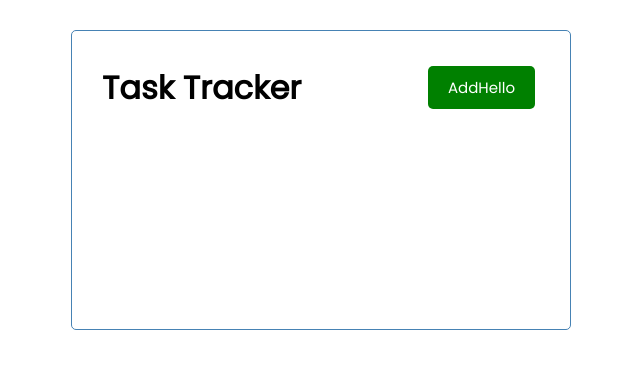
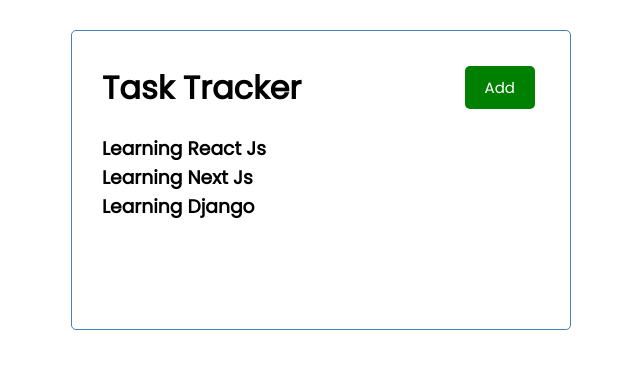
Before and after one commit to zichdan/react-project-2, a React (Create React App) app: page / in a window 1280 px wide. Shown: the top 368 px of the page, without its empty margins (319-959 px from the left). Built offline with nearby package versions, Linux system fonts and the light colour scheme.

Commit message:
Learnt to use '.map' function to query one item from a dict in a list

```diff
--- a/src/App.js
+++ b/src/App.js
@@ -1,9 +1,12 @@
 import Header from "./components/Headers"
+import Tasks from "./components/Tasks"
+
 
 function App() {
   return (
     <div className="container">
       <Header/>
+      <Tasks/>
     </div>
   )
 }
--- a/src/components/Button.js
+++ b/src/components/Button.js
@@ -1,15 +1,23 @@
-import React from 'react'
+import PropTypes from 'prop-types'
 
-const Button = ({color, text}) => {
+const Button = ({color, text, onClick}) => {
   return (
-    <button style={{ backgroundColor: color}}
-    className='btn'
-    >Add
+    <button onClick={onClick} style={{ backgroundColor: color}}
+    className='btn'>
     {text}
-  </button>
+    </button>
   );
 };
 
+Button.defaultProps = {
+  color: 'steelblue'
+}
+
+Button.proptype = {
+  text: PropTypes.string,
+  color: PropTypes.string,
+  onClick: PropTypes.func,
+}
 
 
 export default Button
--- a/src/components/Headers.js
+++ b/src/components/Headers.js
@@ -3,17 +3,24 @@ import Button from './Button'
 
 
 const Header = ({ tittle }) => {
+  const onClick = () => {
+    console.log('clicked')
+
+  }
+
+
   return (
     <header className='header'>
       <h1>{tittle}</h1>
-      <Button color ='green' text='Hello' />
+      <Button color='green' text='Add'
+       onClick={onClick} />
 
     </header>
   );
 };
 
 Header.defaultProps = {
-    tittle : 'Task Tracker',
+    tittle : 'Task Tracker'
 }
 
 Header.prototype = {
--- /dev/null
+++ b/src/components/Tasks.js
@@ -0,0 +1,91 @@
+const tasks =[
+   {
+    id: 1,
+    name: "Tast1",
+    text : "Learning React Js",
+    day: 'Oct 22 at 5:55pm',
+    reminder: "true",
+    description:"This is the first React Js Lesson"
+   },
+   {
+    id: 2,
+    name: "Tast2",
+    text : "Learning Next Js",
+    day: "Oct 23 at 10:00am",
+    reminder: "true",
+    description:"This is the first First Next Js Lesson"
+   },
+   {
+    id: 3,
+    name: "Tast3",
+    text : "Learning Django",
+    day: 'Oct 24 at 7:00am',
+    reminder: "False",
+    description:"This is the first Django lesson to Be missed!!!"
+   }
+]
+
+
+
+const Tasks = () => {
+  return (
+    <>
+      {tasks.map((task) => (<h3>{task.text}</h3>))}
+    </>
+  );
+};
+
+export default Tasks
+
+
+
+
+
+// const Tasks = () => {
+    //   return (
+    //     <>
+    //     <h1>Tasks</h1>
+    //     {tasts.map(task =>{
+    //         if(task.reminder === "True"){
+    //             console.log("Reminder");
+    //         }else{
+    //             console.log("No Reminder");
+    //             }
+    //         return (
+    //                 <div key={task.id}>
+    //                 <p>{task.name}</p>
+    //                     <p>{task.text}</p>
+    //                     <p>{task.day}</p>
+    //                     <p>{task.description}</p>
+    //                     </div>
+    //                     )})}
+    //                     </>
+    //   )
+    // }
+
+
+
+
+
+
+
+
+
+
+
+// const tasks = [
+//     { id: '1', name: 'task one' },
+//     { id: '2', name: 'task two' }
+//     ];
+//     const taskList = document.getElementById('tasks');
+//     function renderTasks() {
+//         let html = '';
+//         for (let i=0;i<tasks.length;i++) {
+//             html += `<li>${tasks[i].name}</li>`;
+//             };
+//             taskList.innerHTML = html;
+//             };
+//             renderTasks();
+
+
+// ]
```
Also changed, not shown: requirements.txt (added).
